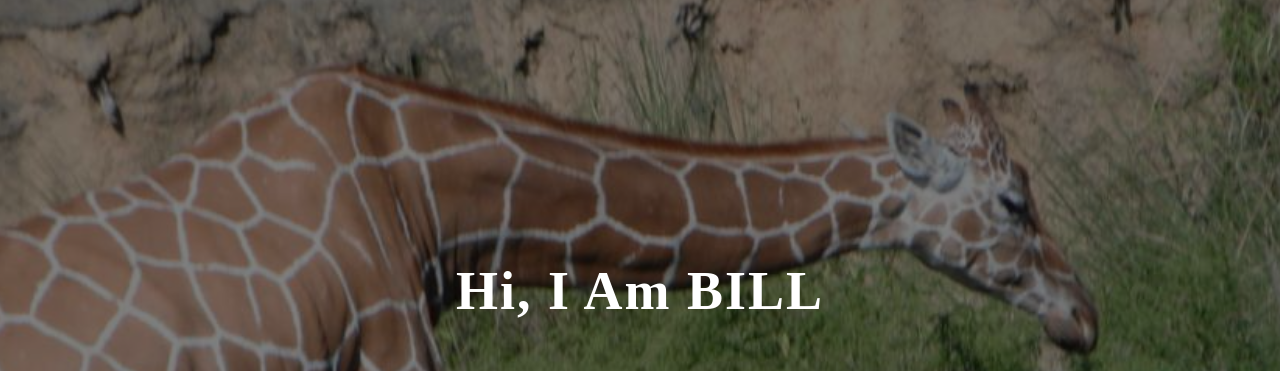
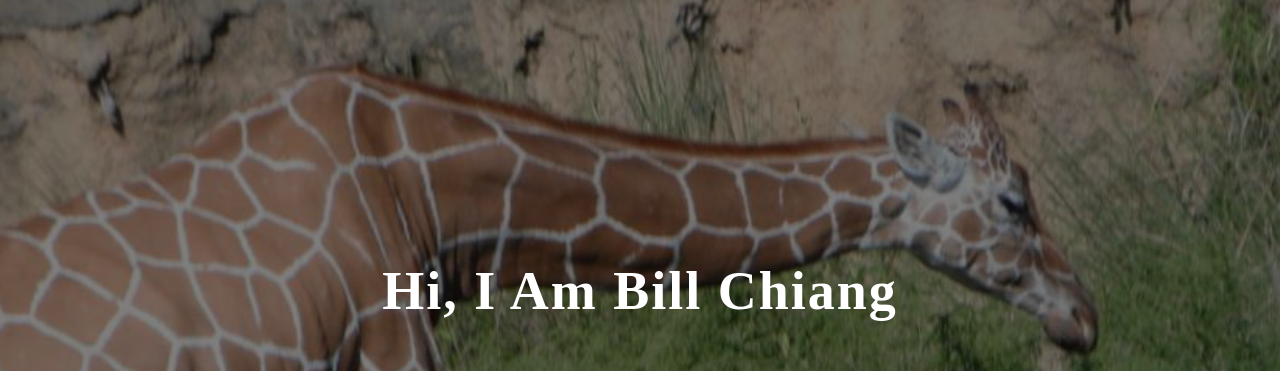
Before and after one commit to billchiang/static_website, a plain HTML site: page index.html in a window 1280 px wide. Shown: the part 62-433 px from the top of the page. Drawn offline with Linux system fonts and the light colour scheme.

Commit message:
Full Name in Hello

```diff
--- a/index.html
+++ b/index.html
@@ -42,7 +42,7 @@
     <div class="overlay"></div>
     <div class="container_table">
       <div class="container_table_cell">
-        <h2>hi, i am BILL</h2>
+        <h2>hi, i am Bill Chiang</h2>
         <div class="social_icons">
           <a href="">
             <i class="fa fa-facebook" aria-hidden="true"></i>
```
